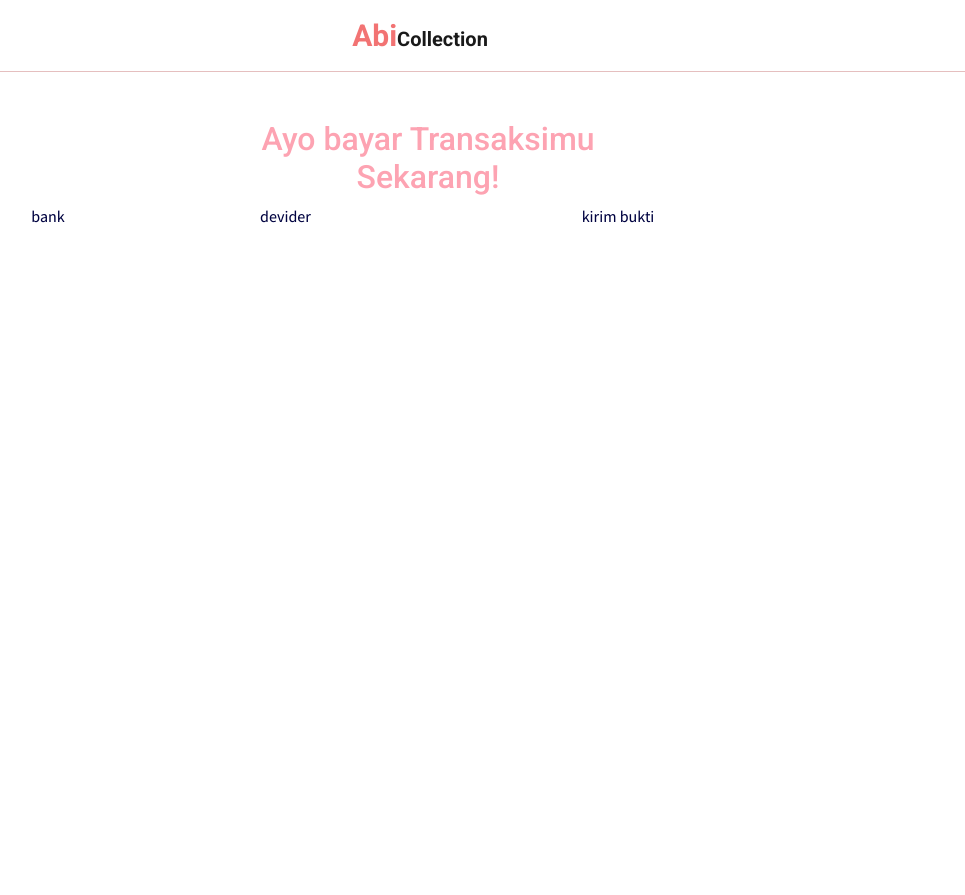
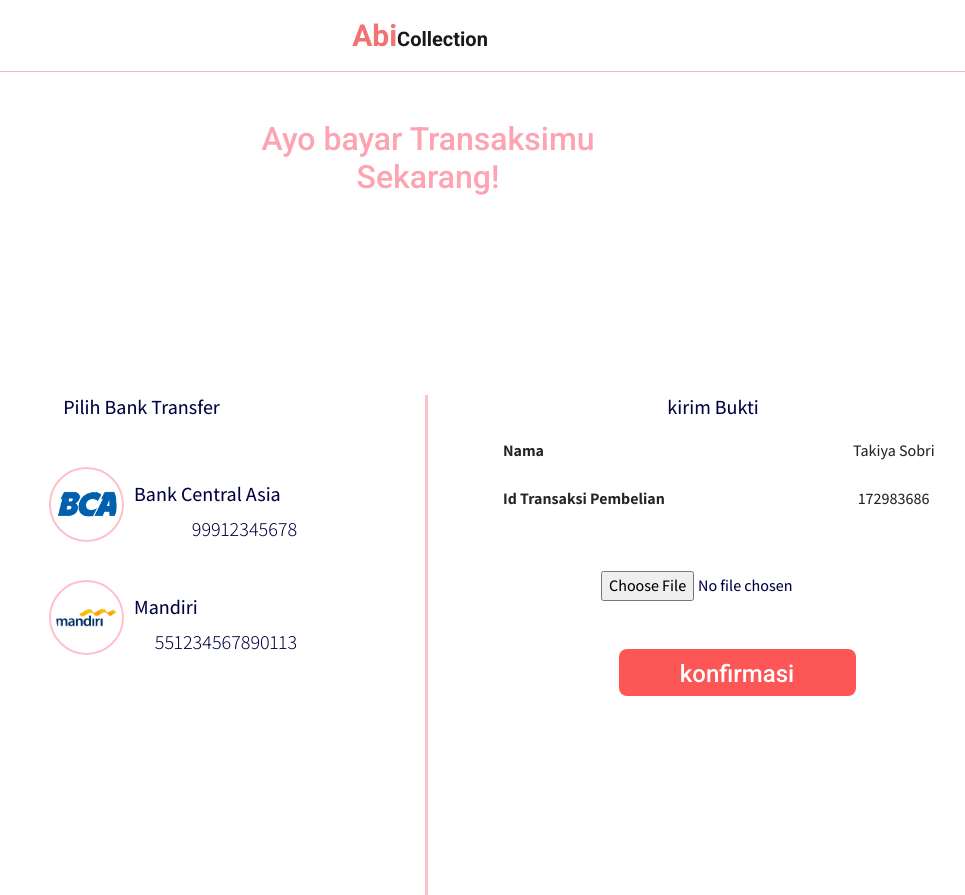
Before and after one commit to elianor22/AbiCollection1, a plain HTML site: page checkout.html in a window 1280 px wide. Shown: the whole page, without its empty margins (212-1177 px from the left). Before the commit the page ends 800 px from the top, so only its background shows below. Drawn offline with nearby package versions, Linux system fonts and the light colour scheme.

Commit message:
all done

```diff
--- a/checkout.html
+++ b/checkout.html
@@ -14,7 +14,7 @@
     <header class="container sticky">
         <nav class="row navbar navbar-expand-lg bg-white navbar-light ">
                 <div class="logo-abiCollection " style="margin: 0 auto;">
-                    <a href="/" class="navbar-brand">
+                    <a href="index.html" class="navbar-brand">
                     <span class="abi-logo-color">Abi</span>Collection</a>
                 </div>
         </nav>
@@ -22,19 +22,77 @@
     </header>
 
     <section class="container text-center" >
-        <h2 class="mt-5" style="color:rgb(253, 163, 178);">Ayo bayar Transaksimu
+        <h2 class="mt-5" style="color:rgb(253, 163, 178); ">Ayo bayar Transaksimu
             <br> Sekarang!</h2>
+           <div class="center-checkout">
             <div class="row">
-                <div class="col-md-4">
-                    bank
+                <div class="col-md-6 box-bank mt-5">
+                    <h5>
+                        Pilih Bank Transfer
+                    </h5>
+                    <div class="col-md-5 mt-5 item-bank-wrapper">
+                       <div class="item-bank">
+                        <img src="src/icon/bca.png" alt="" class="img-bank">
+                            <div class="title-bank">
+                                <h5>
+                                    Bank Central Asia
+                                </h5>
+                                <p style="font-weight:300; font-size:20px; text-align: right;">
+                                    99912345678
+                                </p>
+                            </div>
+                       </div>
+                       <div class="item-bank">
+                        <img src="src/icon/mandiri.png" alt="" class="img-bank">
+                            <div class="title-bank">
+                                <h5>
+                                    Mandiri
+                                </h5>
+                                <p style="font-weight:300; font-size:20px; text-align: right;">
+                                    551234567890113
+                                </p>
+                            </div>
+                       </div>
+                    </div>
+
                 </div>
-                <div class="col-md-1">
-                    devider
-                </div>
-                <div class="col-md-6">
-                    kirim bukti
+
+                <div class="col-md-6 konfirmasi mt-5">
+                    <h5>
+                        kirim Bukti
+                    </h5>
+                    <div class="detail-konfirmasi ml-5" >
+                        <table class="table table-borderless" >
+                            <tbody>
+                                <tr>
+                                    <th style="text-align: left;">
+                                        Nama
+                                    </th>
+                                    <td>
+                                        Takiya Sobri
+                                    </td>
+                                </tr>
+                                <tr>
+                                    <th style="text-align: left;">Id Transaksi Pembelian</th>
+                                    <td>
+                                         <span>
+                                            172983686
+                                        </span>
+                                    </td>
+                                </tr>
+                            </tbody>
+                        </table>
+                        <form action="success.html" class="mt-5">
+                            <div class="custome-input mb-5">
+                                <input type="file" class="input-file" name="ingpuGambar">
+                            </div>
+
+                            <button type="submit" class="btn btn-primary-pink">konfirmasi</button>
+                        </form>
+                    </div>
                 </div>
             </div>
+           </div>
     </section>
 
 
--- a/style/style.scss
+++ b/style/style.scss
@@ -570,15 +570,58 @@ hr{
         }
 
         .table-alamat{
+            position: relative;
+            top: 0;
             background-color: rgba(255, 255, 255, 0);
             border: none;
             width: 410px;
             height: 90px;
-            text-align: right;
             font-weight: 300;
         }
 }
 
+}
+
+.center-checkout{
+    margin-top: 150px;
+}
+.box-bank{
+    border-right: 3px solid pink;
+    height: 500px;
+}
+.devider{
+    border-right: 4px solid pink;
+    vertical-align: middle;
+    margin: 0 auto;
+    width: 100px;
+    height: 100px;
+}
+
+.item-bank-wrapper{
+    text-align: left;
+    margin-left: 30%;
+
+    .item-bank{
+        display: inline-block;
+        width: 248px;
+        margin-bottom: 20px;
+
+        .img-bank{
+            border: 2px solid pink;
+            padding: 5px;
+            border-radius: 50%;
+            width: 75px;
+            height: 75px;
+            object-fit: contain;
+            float: left;
+            margin-right: 10px;
+
+        }
+        .title-bank{
+            margin-top: 15px;
+        }
+    }
+}
 
 @media only screen and(max-width: 991px){
     .best-produk{
@@ -751,6 +794,3 @@ hr{
     transform: translateY(8.65rem);
     opacity: 0;
   }
-
-
-}
```
Also changed, not shown: success.html (added, +49 -0 lines), src/boxPackage.jpg (added), src/icon/bca.png (added), src/icon/mandiri.png (added), style/style.css, 1 other file.
